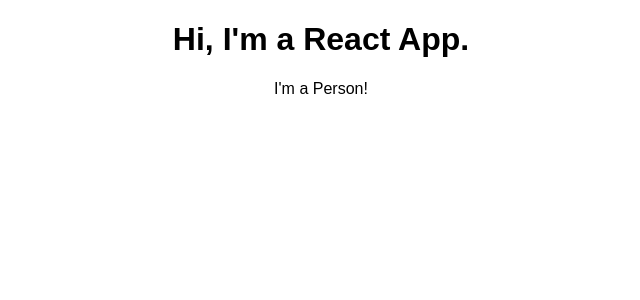
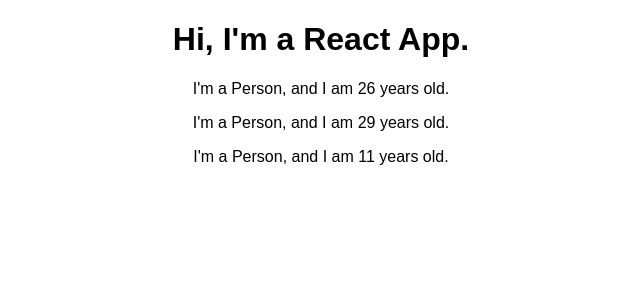
Before and after one commit to Jerik0/react-complete-guide, a React (Create React App) app: page / in a window 1280 px wide. Shown: the top 300 px of the page, without its empty margins (319-959 px from the left). Built offline with nearby package versions, Linux system fonts and the light colour scheme.

Commit message:
add multiple Person components to App. Add dynamic content as age number and add new comment

```diff
--- a/src/App.js
+++ b/src/App.js
@@ -8,6 +8,8 @@
       <div className="App">
         <h1>Hi, I'm a React App.</h1>
         <Person />
+        <Person />
+        <Person />
       </div>
    // <div></div> <<< this is bad form, though loosely and technically allowed, we should only have one root element.
     );
--- a/src/Person/Person.js
+++ b/src/Person/Person.js
@@ -1,10 +1,11 @@
 import React from 'react';
 
 // In it's simplest form, a 'Component' is just a plain JavaScript function that returns some JSX.
+// ***NOTE: THIS IS KNOWN AS A STATELESS, OR DUMB COMPONENT. YOU CANNOT USE STATE WITH THIS***
 const person = () => {
 
   return (
-    <p>I'm a Person!</p>
+    <p>I'm a Person, and I am {Math.floor(Math.random() * 30)} years old.</p>
   )
 
 }
```
